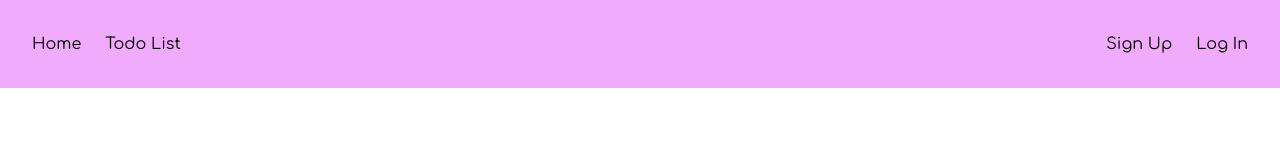
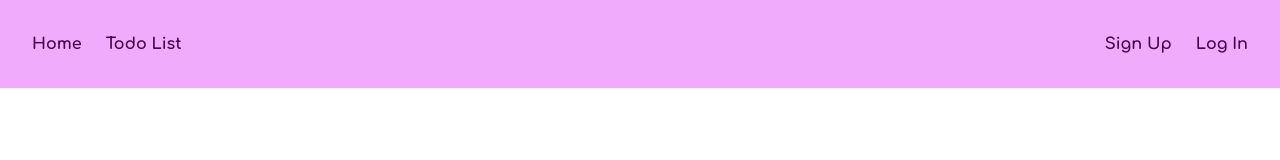
Before and after one commit to sandra-selezen/todoshka, a Next.js app: page / in a window 1280 px wide. Shown: the top 160 px of the page. Built offline with nearby package versions, Linux system fonts and the light colour scheme; no server answers.

Commit message:
Update Navbar.tsx

```diff
--- a/src/components/Navbar.tsx
+++ b/src/components/Navbar.tsx
@@ -2,7 +2,7 @@ import React from 'react'
 
 const Navbar = () => {
   return (
-    <nav className='mx-auto p-8 bg-fuchsia-300 w-full flex flex-row justify-between items-center'>
+    <nav className='mx-auto p-8 bg-fuchsia-300 w-full flex flex-row justify-between items-center font-bold text-fuchsia-950'>
       <ul className='flex items-center gap-6 flex-row'>
         <li>Home</li>
         <li>Todo List</li>
```
